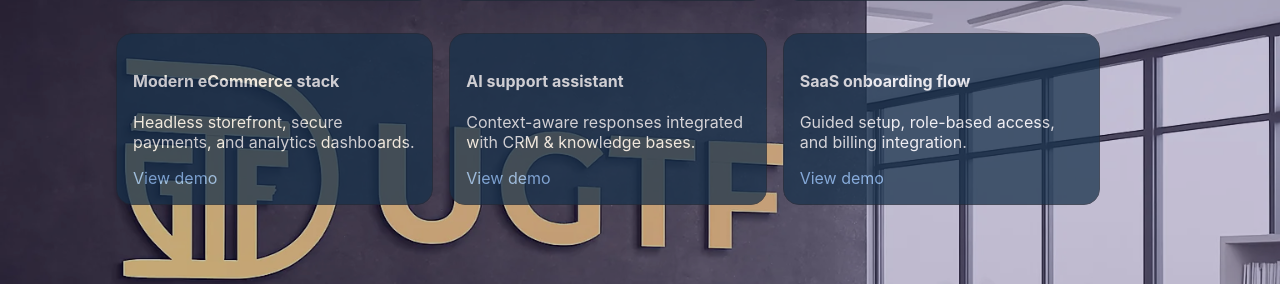
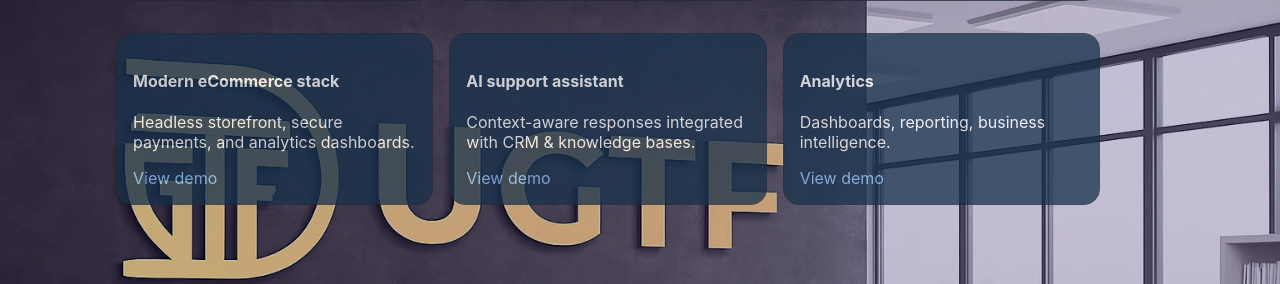
Before and after one commit to ugtf1/ugtf_site, a Django app: page / in a window 1280 px wide. Shown: the part 1905-2189 px from the top of the page. Run offline with Django 5.2, Linux system fonts and the light colour scheme.

Commit message:
add CI/CD workflow for Cloud Run and minor site update

```diff
--- a/landing/templates/landing/index.html
+++ b/landing/templates/landing/index.html
@@ -220,8 +220,8 @@
       <a href="#" class="link">View demo</a>
     </div>
     <div class="demo-card">
-      <h4>SaaS onboarding flow</h4>
-      <p>Guided setup, role-based access, and billing integration.</p>
+      <h4>Analytics</h4>
+      <p>Dashboards, reporting, business intelligence.</p>
       <a href="#" class="link">View demo</a>
     </div>
   </div>
```
Also changed, not shown: .github/deploy.yml (added).
